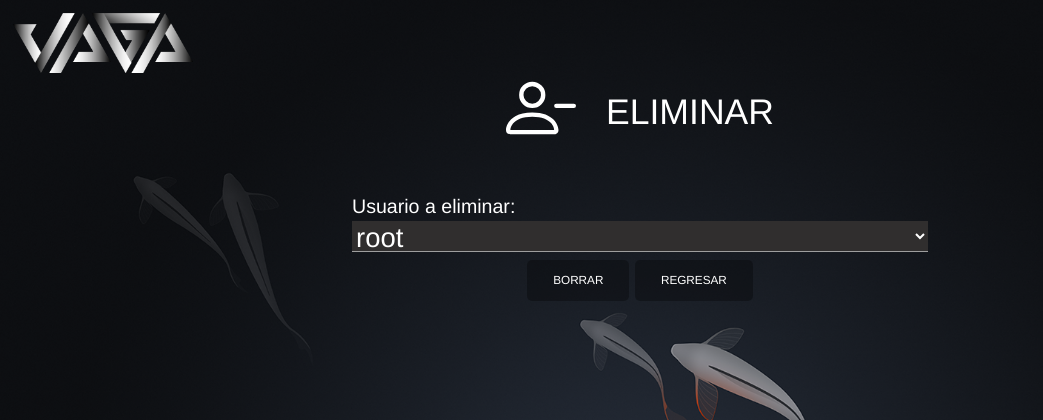
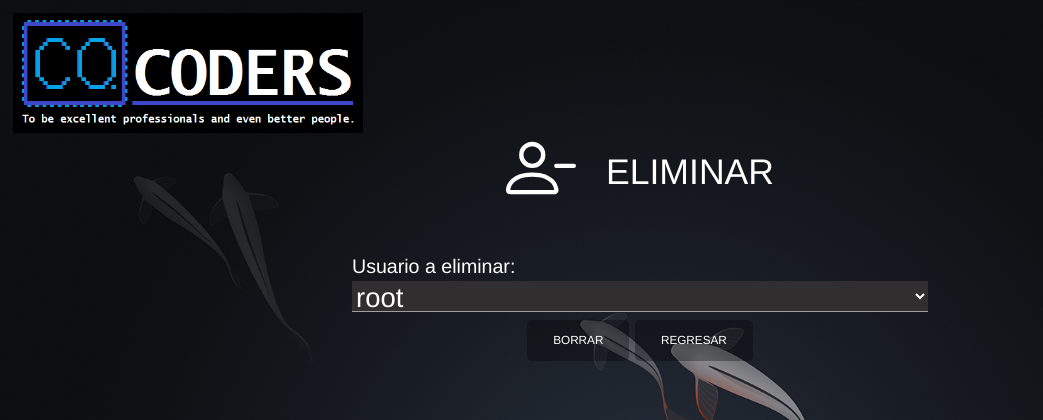
Before and after one commit to Adrian-FES-Aragon/desarrollo-app, a PHP site: page /eliminar.php in a window 1280 px wide. Shown: the top 420 px of the page, without its empty margins (0-1043 px from the left). Run offline with PHP 8.4, Linux system fonts and the light colour scheme; a user stored in the database is signed in; data comes from the database, SQL or seed files in the repository.

Commit message:
new logo

```diff
--- a/assets/header.php
+++ b/assets/header.php
@@ -2,7 +2,7 @@
 echo "
     <header >
         <a href='index.php' class='a2' title='INICIO'>
-          <img src='assets/vagawhite.png' alt='Logo' class='img1'>
+          <img src='assets/coders.png' alt='Logo' class='img1'>
         </a>
     </header>
     ";
@@ -14,8 +14,8 @@ echo "
         line-height: 110%;
         margin-left: 1%;
         margin-top: 1%;
-        width: 180px;
-        height: 60px;
+        width: 350px;
+        height: 120px;
     }
 
     .img1 {
--- a/conexion.php
+++ b/conexion.php
@@ -1,12 +1,12 @@
 <?php
 $host_db="localhost";
-//$user_db="root";
-//$password_db="";
-//$name_db="php_test";
+$user_db="root";
+$password_db="";
+$name_db="php_test";
 
-$user_db="id13837169_crudb";
-$password_db="]fY9M=ZY^WCo-N)%";
-$name_db="id13837169_coders";
+//$user_db="id13837169_crudb";
+//$password_db="]fY9M=ZY^WCo-N)%";
+//$name_db="id13837169_coders";
 
 $conn=new mysqli($host_db,$user_db,$password_db,$name_db);
 
--- a/consulta.php
+++ b/consulta.php
@@ -4,11 +4,11 @@ $carry = $_SESSION['noCuenta'];
 
 if (!isset($carry)) {
     header("Status: 301 Moved Permanently");
-    header("Location: https://crud-fesa.000webhostapp.com/index.php");
-    //header("Location: index.php");
+    //header("Location: https://crud-fesa.000webhostapp.com/index.php");
+    header("Location: index.php");
     exit;
 } else {
-    echo '<link rel="Shortcut icon" href="assets/vicon.png">
+    echo '<link rel="Shortcut icon" href="assets/coders2.png">
     <link rel="stylesheet" type="text/css" href="assets/estilo.php">
     <title>Consulta</title>';
 
--- a/eliminar.php
+++ b/eliminar.php
@@ -3,8 +3,8 @@
     $carry = $_SESSION['noCuenta'];
     if (!isset($carry)) {
         header("Status: 301 Moved Permanently");
-        header("Location: https://crud-fesa.000webhostapp.com/index.php");
-        //header("Location: index.php");
+        //header("Location: https://crud-fesa.000webhostapp.com/index.php");
+        header("Location: index.php");
         exit;
     } else {
         echo'<!DOCTYPE html>
@@ -13,7 +13,7 @@
         <head>
             <link rel="stylesheet" type="text/css" href="./assets/estilo.php">
             <link rel="stylesheet" href="https://maxcdn.bootstrapcdn.com/bootstrap/3.3.7/css/bootstrap.min.css">
-            <link rel="Shortcut icon" href="assets/vicon.png">
+            <link rel="Shortcut icon" href="assets/coders2.png">
             <meta charset="UTF-8">
             <meta name="viewport" content="width=device-width, initial-scale=1.0">
             <title>Eliminar</title>
--- a/index.php
+++ b/index.php
@@ -4,7 +4,7 @@
 <head>
     <link rel="stylesheet" type="text/css" href="assets/estilo.php">
     <link rel="stylesheet" href="https://maxcdn.bootstrapcdn.com/bootstrap/3.3.7/css/bootstrap.min.css">
-    <link rel="Shortcut icon" href="assets/vicon.png">
+    <link rel="Shortcut icon" href="assets/coders2.png">
     <meta charset="UTF-8">
     <meta name="viewport" content="width=device-width, initial-scale=1.0">
     <title>Login</title>
--- a/logica/logica_eliminar.php
+++ b/logica/logica_eliminar.php
@@ -1,4 +1,4 @@
-<link rel="Shortcut icon" href="../assets/vicon.png">
+<link rel="Shortcut icon" href="../assets/coders2.png">
 <link rel="stylesheet" type="text/css" href="../assets/estilo.php">
 <title>ELIMINADO</title>
 
--- a/logica/logica_registro.php
+++ b/logica/logica_registro.php
@@ -1,6 +1,6 @@
 <?php
 echo'<link rel="stylesheet" type="text/css" href="../assets/estilo.php">
-<link rel="Shortcut icon" href="../assets/vicon.png">';
+<link rel="Shortcut icon" href="../assets/coders2.png">';
 require "../conexion.php";
 //conexion a la DB
 
--- a/logica/salir.php
+++ b/logica/salir.php
@@ -2,7 +2,7 @@
 session_start();
 session_destroy();
 header("Status: 301 Moved Permanently");
-header("Location: https://crud-fesa.000webhostapp.com/index.php");
-//header("Location: ../index.php");
+//header("Location: https://crud-fesa.000webhostapp.com/index.php");
+header("Location: ../index.php");
 exit;
 exit(); //buena practica
--- a/logica/verificacion.php
+++ b/logica/verificacion.php
@@ -14,8 +14,8 @@ if($array['contar'] > 0){
     //header("location: pagina.html")
     $_SESSION['noCuenta']=$user;
     header("Status: 301 Moved Permanently");
-    header("Location: https://crud-fesa.000webhostapp.com/consulta.php");
-    //header("Location:../consulta.php");
+   // header("Location: https://crud-fesa.000webhostapp.com/consulta.php");
+    header("Location:../consulta.php");
     exit;
 }
 else {
--- a/registro.php
+++ b/registro.php
@@ -3,7 +3,7 @@
 <head>
     <link rel="stylesheet" type="text/css" href="assets/estilo.php">
     <link rel="stylesheet" href="https://maxcdn.bootstrapcdn.com/bootstrap/3.3.7/css/bootstrap.min.css">
-    <link rel="Shortcut icon" href="assets/vicon.png">
+    <link rel="Shortcut icon" href="assets/coders2.png">
     <meta charset="UTF-8">
     <meta name="viewport" content="width=device-width, initial-scale=1.0">
     <title>Registro</title>
```
Also changed, not shown: assets/coders.png (added), assets/coders2.png (added).
